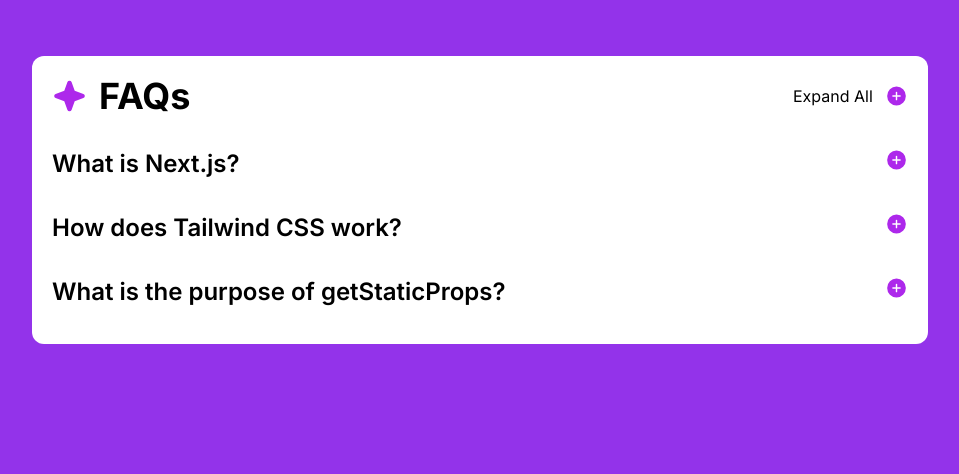
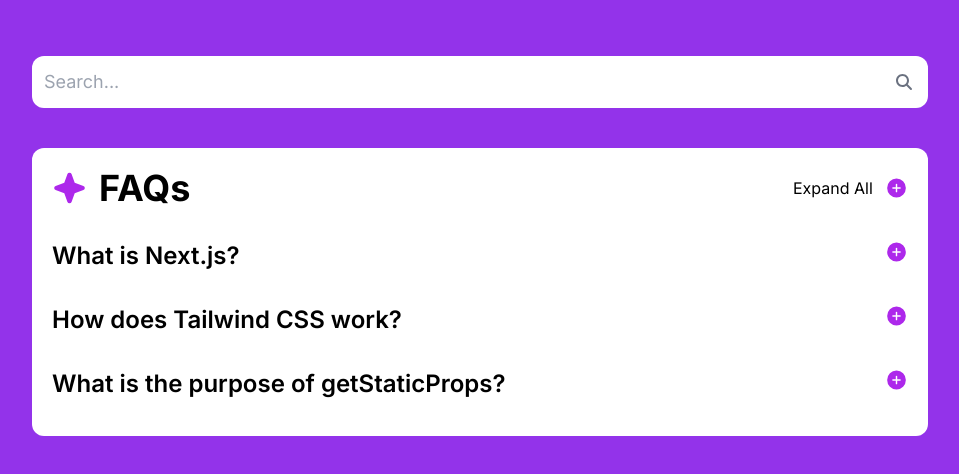
Before and after one commit to nnenna-syncpro/FaqAccordionJs, a Next.js app: page /faq in a window 1280 px wide. Shown: the top 474 px of the page, without its empty margins (160-1119 px from the left). Built offline with nearby package versions, Linux system fonts and the light colour scheme.

Commit message:
feat: adds search component

```diff
--- a/package.json
+++ b/package.json
@@ -10,6 +10,11 @@
   },
   "dependencies": {
     "@formkit/auto-animate": "^0.8.2",
+    "@fortawesome/fontawesome-svg-core": "^6.6.0",
+    "@fortawesome/free-brands-svg-icons": "^6.6.0",
+    "@fortawesome/free-regular-svg-icons": "^6.6.0",
+    "@fortawesome/free-solid-svg-icons": "^6.6.0",
+    "@fortawesome/react-fontawesome": "^0.2.2",
     "next": "14.2.6",
     "react": "^18",
     "react-dom": "^18"
--- a/src/app/faq/page.js
+++ b/src/app/faq/page.js
@@ -3,6 +3,8 @@
 import IconPlus from "@/assets/images/icon-plus.svg";
 import IconStar from "@/assets/images/icon-star.svg";
 import { useAutoAnimate } from "@formkit/auto-animate/react";
+import { FontAwesomeIcon } from "@fortawesome/react-fontawesome";
+import { faMagnifyingGlass } from "@fortawesome/free-solid-svg-icons";
 import Image from "next/image";
 import { useState } from "react";
 
@@ -31,6 +33,7 @@
 
   return (
     <main className="min-h-screen relative p-4 pb-10 bg-purple-600">
+      <Search />
       <Faq
         handleToggle={toggleOpen}
         isOpen={isSomeOpen}
@@ -155,3 +158,22 @@
     </div>
   );
 }
+
+function Search() {
+  return (
+    <section className="relative bg-white mx-auto max-w-sm sm:max-w-4xl rounded-xl mt-10 p-3">
+      <input
+        className="text-base md:text-lg text-gray-500 focus:outline-none cursor-pointer w-full"
+        type="search"
+        required
+        placeholder="Search..."
+      ></input>
+      <button
+        type="submit"
+        className="absolute right-1 top-1/2 -translate-y-1/2 p-3 rounded-full"
+      >
+        <FontAwesomeIcon icon={faMagnifyingGlass} className="text-gray-500" />
+      </button>
+    </section>
+  );
+}
```
Also changed, not shown: 1 other file (tests, documents, lock files or other folders).
